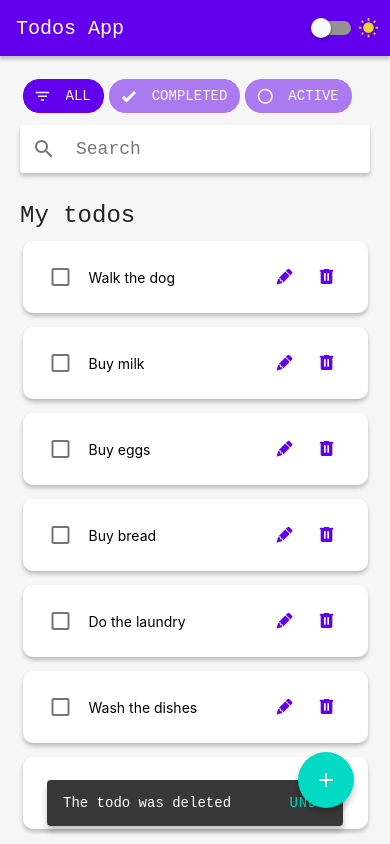
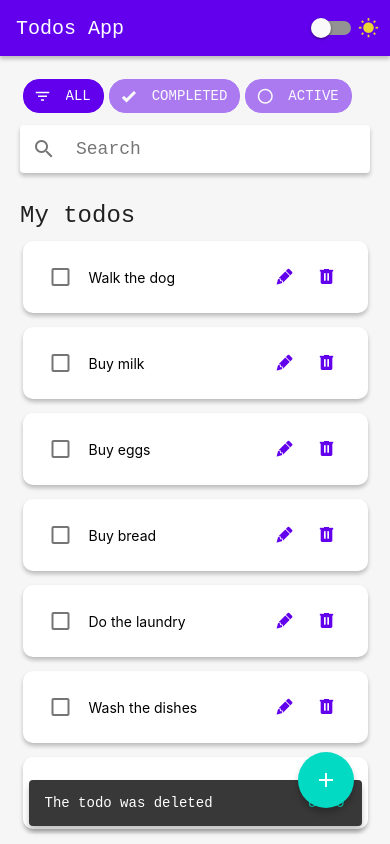
Before and after one commit to Neo-Ciber94/ReactNativeTodoApp, a React Native app: screen / in a window 390 px wide. Built offline with nearby package versions, Linux system fonts and the light colour scheme.

Commit message:
Removed unused imports

```diff
--- a/src/components/AfterDeleteSnackbar/index.tsx
+++ b/src/components/AfterDeleteSnackbar/index.tsx
@@ -1,8 +1,7 @@
-import { useTheme } from "@react-navigation/native";
 import React, { MutableRefObject } from "react";
-import { StyleSheet } from "react-native";
 import { Snackbar, Text } from "react-native-paper";
 import { useDispatch } from "react-redux";
+import { ResponsiveStyles } from "../../hooks/useResponsiveStyles";
 import { Todo } from "../../model/Todo";
 import { setTodo } from "../../redux/todos.slice";
 
@@ -22,6 +21,7 @@ export default function AfterDeleteSnackBar({
   onDimiss,
 }: AfterDeleteSnackBarProps) {
   const dispatch = useDispatch();
+  const styles = useStyles();
 
   const handleDismiss = () => {
     setVisible?.(false);
@@ -64,10 +64,9 @@ export default function AfterDeleteSnackBar({
   );
 }
 
-const styles = StyleSheet.create({
-  snackbar: {
-    width: "80%",
-    marginHorizontal: "auto",
+const useStyles = ResponsiveStyles.create({
+  snackbar: ({ width }) => ({
+    marginHorizontal: width > 600 ? "20%" : "5%",
     backgroundColor: "#383838",
-  },
+  }),
 });
```
